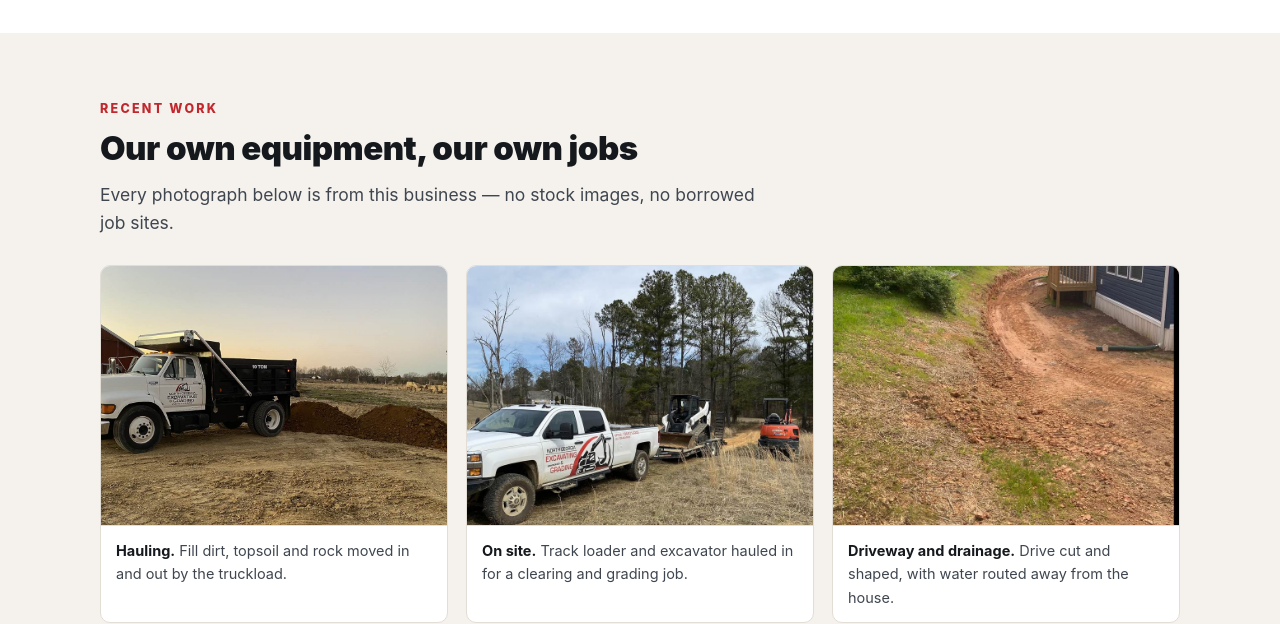
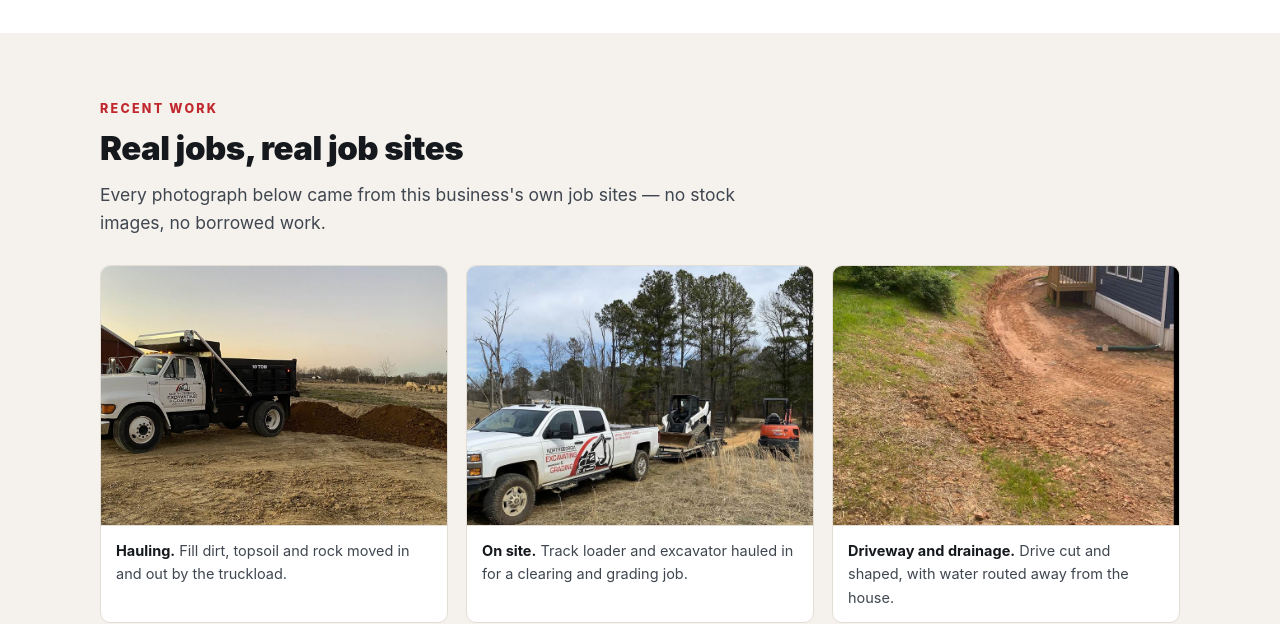
Before and after one commit to mattack6212/site-previews, a plain HTML site: page north-georgia-excavating/index.html in a window 1280 px wide. Shown: the part 1560-2184 px from the top of the page. Drawn offline with Linux system fonts and the light colour scheme.

Commit message:
north-georgia-excavating: drop unprovable equipment-ownership wording

```diff
--- a/north-georgia-excavating/index.html
+++ b/north-georgia-excavating/index.html
@@ -316,8 +316,8 @@ footer h4{color:#fff;font-size:15px;font-weight:800;margin-bottom:9px;letter-spa
 <section class="alt" id="work">
   <div class="wrap">
     <div class="eyebrow">Recent work</div>
-    <h2>Our own equipment, our own jobs</h2>
-    <p class="lead">Every photograph below is from this business &mdash; no stock images, no borrowed job sites.</p>
+    <h2>Real jobs, real job sites</h2>
+    <p class="lead">Every photograph below came from this business's own job sites &mdash; no stock images, no borrowed work.</p>
 
     <div class="gal">
       <figure class="shot">
```
